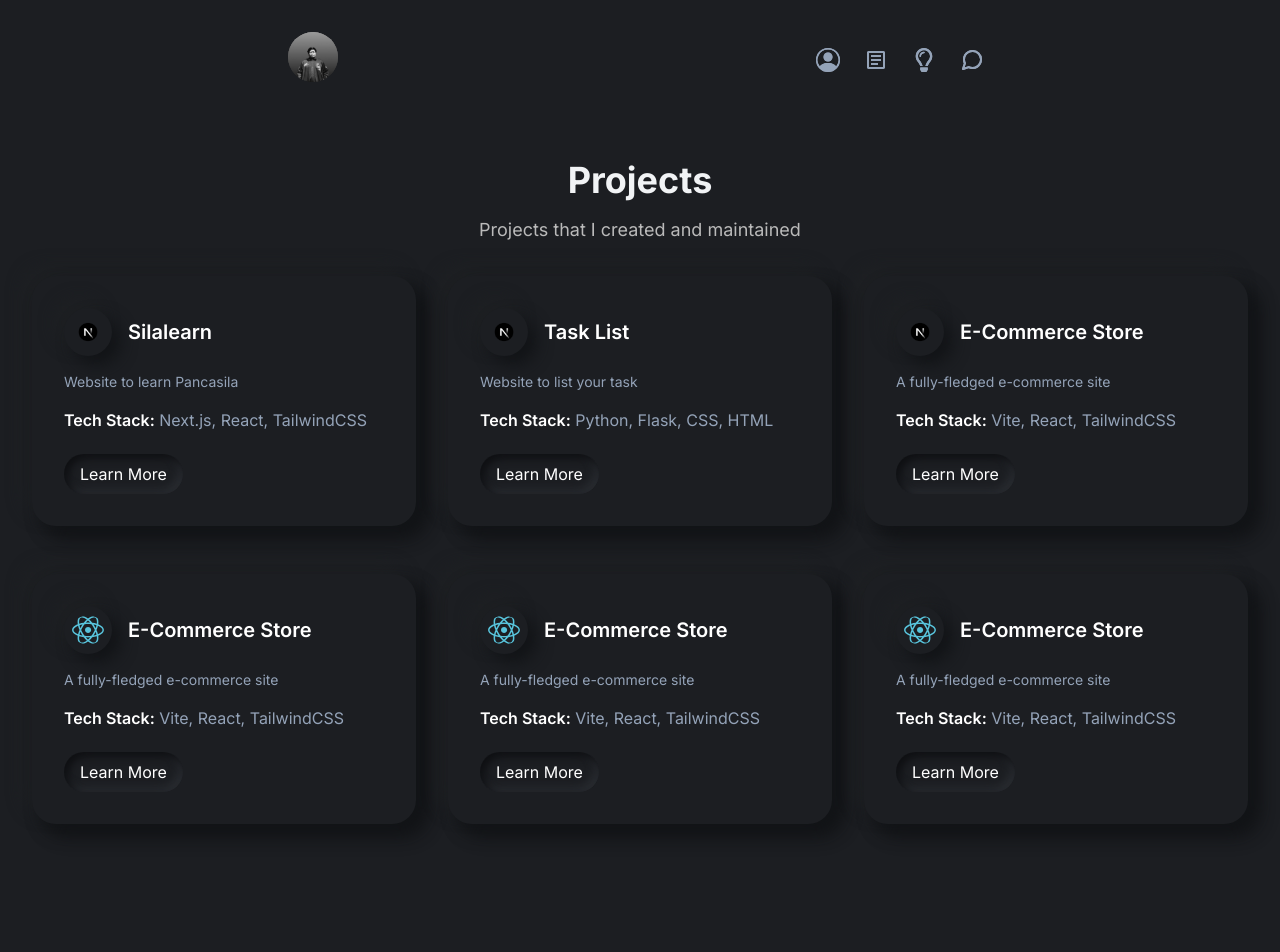
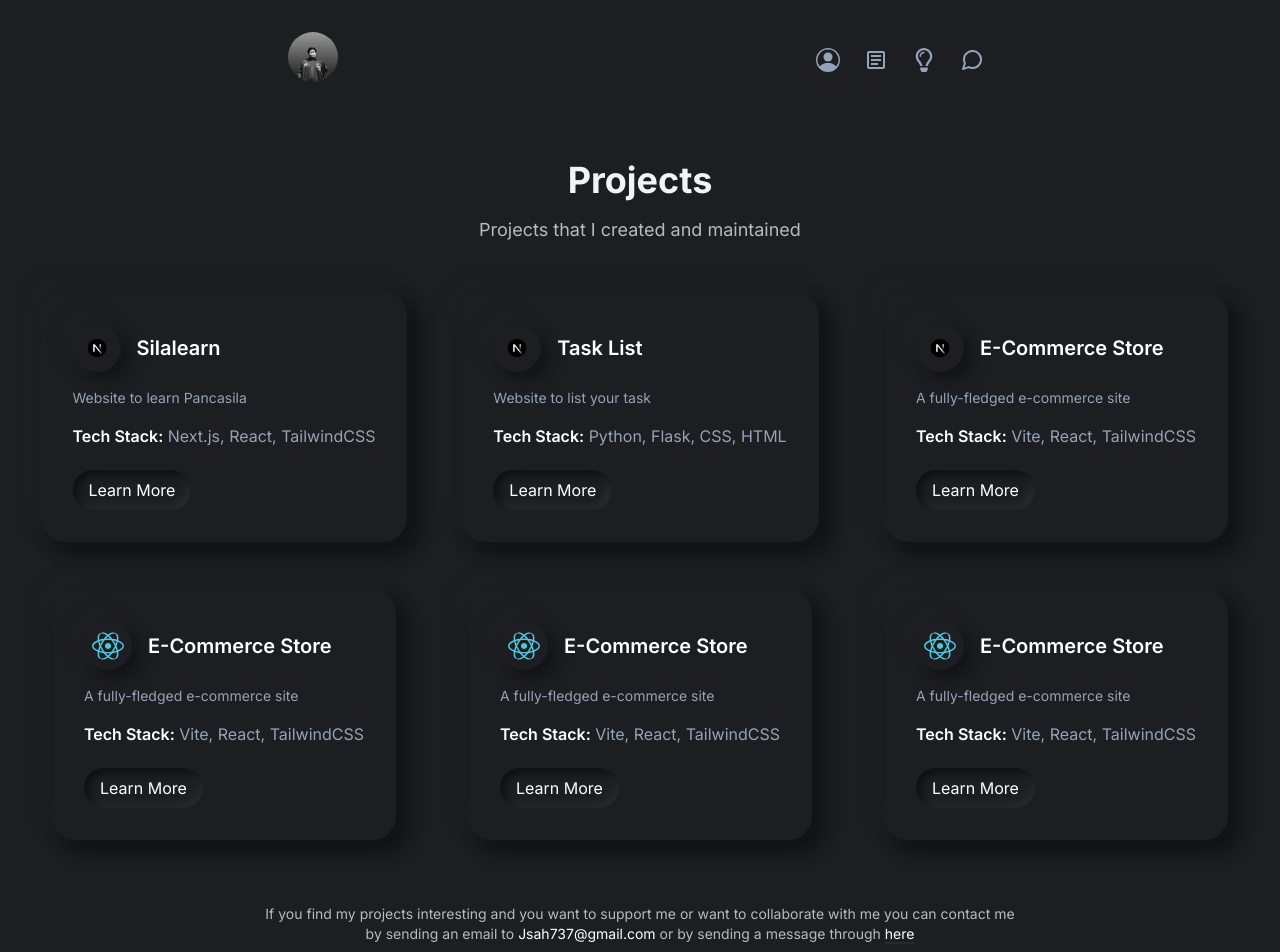
Before and after one commit to eveeze/portofolio, a Next.js app: page /project in a window 1280 px wide. Shown: the top 952 px of the page. Built offline with nearby package versions, Linux system fonts and the light colour scheme.

Commit message:
improve login design

```diff
--- /dev/null
+++ b/src/app/(dashboard)/dashboard/layout.jsx
@@ -0,0 +1,12 @@
+export const metadata = {
+  title: "titozaki",
+  description: "Halaman Contact Tito Zaki Saputro",
+};
+
+export default function RootLayout({ children }) {
+  return (
+    <html lang="en">
+      <body>{children}</body>
+    </html>
+  );
+}
--- /dev/null
+++ b/src/app/(dashboard)/dashboard/login/layout.jsx
@@ -0,0 +1,12 @@
+export const metadata = {
+  title: "titozaki",
+  description: "Halaman Contact Tito Zaki Saputro",
+};
+
+export default function RootLayout({ children }) {
+  return (
+    <html lang="en">
+      <body>{children}</body>
+    </html>
+  );
+}
--- /dev/null
+++ b/src/app/(dashboard)/dashboard/login/page.jsx
@@ -0,0 +1,108 @@
+// app/dashboard/login/page.jsx
+
+"use client";
+import { useState } from "react";
+import { useRouter } from "next/navigation";
+import Input from "@/components/Input";
+import Button from "@/components/Button";
+import Badge from "@/components/Badge";
+import BlockQuote from "@/components/BlockQuote";
+export default function Login() {
+  const [email, setEmail] = useState("");
+  const [password, setPassword] = useState("");
+  const [token, setToken] = useState("");
+  const [step, setStep] = useState(1);
+  const [error, setError] = useState("");
+  const router = useRouter();
+
+  const handleLogin = async (e) => {
+    e.preventDefault();
+    const res = await fetch("/api/login", {
+      method: "POST",
+      headers: { "Content-Type": "application/json" },
+      body: JSON.stringify({ email, password }),
+    });
+
+    if (res.ok) {
+      setStep(2); // Proceed to 2FA step
+    } else {
+      let data;
+      try {
+        data = await res.json();
+      } catch (error) {
+        setError("Login failed: Invalid response");
+        return;
+      }
+      setError(data.message || "Login failed");
+    }
+  };
+  const handleVerify2FA = async (e) => {
+    e.preventDefault();
+    const res = await fetch("/api/verify-2fa", {
+      method: "POST",
+      headers: { "Content-Type": "application/json" },
+      body: JSON.stringify({ email, token }),
+    });
+
+    if (res.ok) {
+      router.push("/dashboard"); // Redirect to dashboard after successful verification
+    } else {
+      let data;
+      try {
+        data = await res.json();
+      } catch (error) {
+        setError("2FA failed: Invalid response");
+        return;
+      }
+      setError(data.message || "2FA failed");
+    }
+  };
+
+  return (
+    <div className="mt-32 mx-auto max-w-screen-xl h-[800px] border-2 border-[#292929] rounded-3xl p-8 space-y-8 shadow-neumorphism  grid grid-cols-1 md:grid-cols-2 ">
+      <div className="overflow-hidden w-full h-full shadow-formNeumorphism">
+        <Badge />
+      </div>
+      <div className="p-8 space-y-8">
+        <h3 className="text-[#bababa] text-xl">Welcome To</h3>
+        <h1 className="text-gray-200 font-bold text-3xl">Tito Zaki Saputro</h1>
+        <p className="text-lg font-normal text-[#bababa]">Admin Login Page</p>
+        {step === 1 && (
+          <form onSubmit={handleLogin} className="space-y-8">
+            <Input
+              type="email"
+              value={email}
+              onChange={(e) => setEmail(e.target.value)}
+              placeholder="Email"
+              required
+            />
+            <Input
+              type="password"
+              value={password}
+              onChange={(e) => setPassword(e.target.value)}
+              placeholder="Password"
+              required
+            />
+            {error && <p className="error">{error}</p>}
+            <Button type="submit">Login</Button>
+          </form>
+        )}
+        {step === 2 && (
+          <form onSubmit={handleVerify2FA}>
+            <h2>Enter 2FA Code</h2>
+            <Input
+              type="text"
+              value={token}
+              onChange={(e) => setToken(e.target.value)}
+              placeholder="2FA Token"
+              required
+            />
+            {error && <p className="error">{error}</p>}
+            <Button type="submit">Verify 2FA</Button>
+          </form>
+        )}
+        <BlockQuote />
+      </div>
+    </div>
+  );
+}
--- a/src/app/dashboard/login/page.jsx
+++ /dev/null
@@ -1,100 +0,0 @@
-// app/dashboard/login/page.jsx
-
-"use client";
-import { useState } from "react";
-import { useRouter } from "next/navigation";
-import Input from "@/components/Input";
-import Button from "@/components/Button";
-
-export default function Login() {
-  const [email, setEmail] = useState("");
-  const [password, setPassword] = useState("");
-  const [token, setToken] = useState("");
-  const [step, setStep] = useState(1);
-  const [error, setError] = useState("");
-  const router = useRouter();
-
-  const handleLogin = async (e) => {
-    e.preventDefault();
-    const res = await fetch("/api/login", {
-      method: "POST",
-      headers: { "Content-Type": "application/json" },
-      body: JSON.stringify({ email, password }),
-    });
-
-    if (res.ok) {
-      setStep(2); // Proceed to 2FA step
-    } else {
-      let data;
-      try {
-        data = await res.json();
-      } catch (error) {
-        setError("Login failed: Invalid response");
-        return;
-      }
-      setError(data.message || "Login failed");
-    }
-  };
-
-  const handleVerify2FA = async (e) => {
-    e.preventDefault();
-    const res = await fetch("/api/verify-2fa", {
-      method: "POST",
-      headers: { "Content-Type": "application/json" },
-      body: JSON.stringify({ email, token }),
-    });
-
-    if (res.ok) {
-      router.push("/dashboard"); // Redirect to dashboard after successful verification
-    } else {
-      let data;
-      try {
-        data = await res.json();
-      } catch (error) {
-        setError("2FA failed: Invalid response");
-        return;
-      }
-      setError(data.message || "2FA failed");
-    }
-  };
-
-  return (
-    <div className="mt-32 mx-auto max-w-screen-md min-h-dvh">
-      {step === 1 && (
-        <form onSubmit={handleLogin}>
-          <h2 className="text-white">Admin Login</h2>
-          <Input
-            type="email"
-            value={email}
-            onChange={(e) => setEmail(e.target.value)}
-            placeholder="Email"
-            required
-          />
-          <Input
-            type="password"
-            value={password}
-            onChange={(e) => setPassword(e.target.value)}
-            placeholder="Password"
-            required
-          />
-          {error && <p className="error">{error}</p>}
-          <Button type="submit">Login</Button>
-        </form>
-      )}
-      {step === 2 && (
-        <form onSubmit={handleVerify2FA}>
-          <h2>Enter 2FA Code</h2>
-          <Input
-            type="text"
-            value={token}
-            onChange={(e) => setToken(e.target.value)}
-            placeholder="2FA Token"
-            required
-          />
-          {error && <p className="error">{error}</p>}
-          <Button type="submit">Verify 2FA</Button>
-        </form>
-      )}
-    </div>
-  );
-}
--- a/src/app/layout.jsx
+++ b/src/app/layout.jsx
@@ -11,10 +11,7 @@ export const metadata = {
 export default function RootLayout({ children }) {
   return (
     <html lang="en">
-      <body className={`${inter.className}`}>
-        <Navbar />
-        {children}
-      </body>
+      <body className={`${inter.className}`}>{children}</body>
     </html>
   );
 }
--- a/src/app/project/page.jsx
+++ b/src/app/project/page.jsx
@@ -1,6 +1,7 @@
 "use client";
 import { motion } from "framer-motion";
 import ProjectCard from "@/components/ProjectCard";
+import Link from "next/link";
 
 export default function Project() {
   const projects = [
@@ -53,6 +54,10 @@ export default function Project() {
       techStack: ["Vite", "React", "TailwindCSS"],
     },
   ];
+  const slideInUp = {
+    hidden: { opacity: 0, y: 100 },
+    visible: { opacity: 1, y: 0, transition: { duration: 1 } },
+  };
 
   return (
     <>
@@ -76,16 +81,44 @@ export default function Project() {
           </motion.p>
         </div>
         <motion.div
-          className="mx-auto space-y-4 grid grid-cols-1 md:grid-cols-2 lg:grid-cols-3 gap-8 mt-4 items-baseline"
+          className="mx-auto space-y-4 grid grid-cols-1 md:grid-cols-2 lg:grid-cols-3 gap-8 mt-4 items-baseline "
           initial={{ opacity: 0, scale: 0.8 }}
           animate={{ opacity: 1, scale: 1 }}
           transition={{ duration: 0.8, ease: "easeInOut", delay: 0.5 }}
         >
           {projects.map((project) => (
-            <div key={project.id}>
+            <div key={project.id} className="justify-center flex mt-8">
               <ProjectCard project={project} />
             </div>
           ))}
+        </motion.div>
+        <motion.div
+          className=" mx-auto text-center text-[#bababa] max-w-screen-md mt-16"
+          initial="hidden"
+          animate="visible"
+          variants={slideInUp}
+        >
+          <p className="text-sm md:text-md">
+            If you find my projects interesting and you want to support me or
+            want to collaborate with me you can contact me by sending an email
+            to{" "}
+            <Link
+              href="mailto:jsah737@gmail"
+              passHref
+              className="group transition-all duration-300 ease-in-out"
+            >
+              <span className="text-white cursor-pointer bg-left-bottom bg-gradient-to-r from-white to-white bg-[length:0%_2px] bg-no-repeat group-hover:bg-[length:100%_2px] transition-all duration-500 ease-out">
+                Jsah737@gmail.com
+              </span>{" "}
+            </Link>
+            or by sending a message through{" "}
+            <Link
+              href={"/contact"}
+              className="mt-2 border-b-2 hover:border-gray-300 border-[#292929] transition duration-500 ease-in-out"
+            >
+              <span className="text-white">here</span>
+            </Link>
+          </p>
         </motion.div>
       </div>
     </>
--- /dev/null
+++ b/src/components/BlockQuote.jsx
@@ -0,0 +1,15 @@
+export default function BlockQuote() {
+  return (
+    <div className="bg-[#1C1E22] p-6 rounded-lg shadow-neumorphism max-w-xl mx-auto">
+      <blockquote className="text-gray-300 italic text-lg font-medium">
+        &ldquo;In your actions, don&apos;t procrastinate. In your conversations,
+        don&apos;t confuse. In your thoughts, don&apos;t wander. In your soul,
+        don&apos;t be passive or aggressive. In your life, don&apos;t be all
+        about business.&rdquo;
+      </blockquote>
+      <cite className="block text-right text-gray-500 mt-4">
+        &mdash; Marcus Aurelius
+      </cite>
+    </div>
+  );
+}
--- /dev/null
+++ b/src/components/LoginAdminForm.jsx
@@ -0,0 +1,6 @@
+import Input from "./Input";
+import Button from "./Button";
+
+export default function LoginAdminForm() {
+  return <></>;
+}
```
Also changed, not shown: src/app/(dashboard)/dashboard/page.jsx (renamed from src/app/dashboard/page.jsx).
